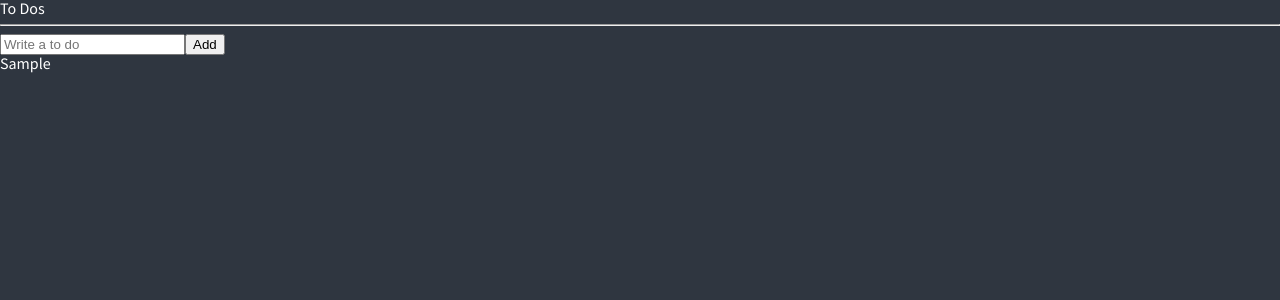
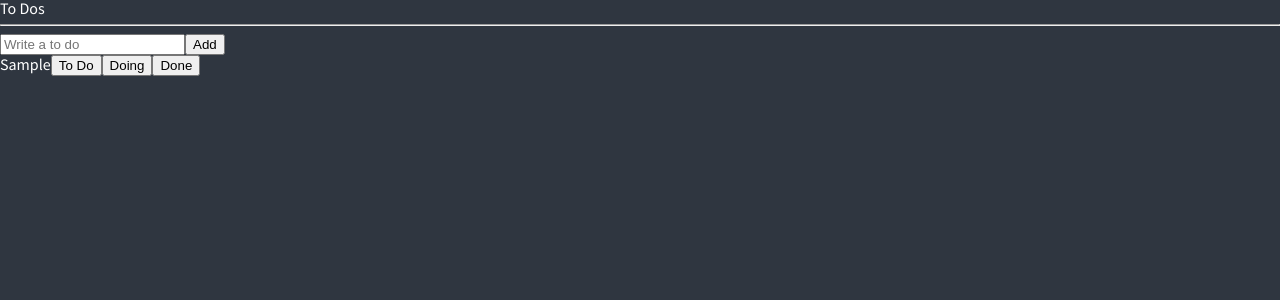
Before and after one commit to whd617/react-master-nomflix-clone, a React (Create React App) app: page / in a window 1280 px wide. Both pictures are taken after typing "Sample" into the empty fields and a click on the button "Add". Shown: the top 300 px of the page. Built offline with nearby package versions, Linux system fonts and the light colour scheme.

Commit message:
fix/ToDo Code Refactoring

```diff
--- /dev/null
+++ b/src/components/CreateToDo.tsx
@@ -0,0 +1,30 @@
+import { useForm } from 'react-hook-form';
+import { useSetRecoilState } from 'recoil';
+import { toDoState } from './atoms';
+
+interface IForm {
+  toDo: string;
+}
+
+function CreateToDo() {
+  const setToDos = useSetRecoilState(toDoState);
+  const { register, handleSubmit, setValue } = useForm<IForm>();
+  const onSubmit = ({ toDo }: IForm) => {
+    setToDos((oldToDos) => [
+      { text: toDo, id: Date.now(), categroy: 'TO_DO' },
+      ...oldToDos,
+    ]);
+    setValue('toDo', '');
+  };
+  return (
+    <form onSubmit={handleSubmit(onSubmit)}>
+      <input
+        {...register('toDo', { required: 'Please write a To Do' })}
+        placeholder='Write a to do'
+      />
+      <button>Add</button>
+    </form>
+  );
+}
+
+export default CreateToDo;
--- /dev/null
+++ b/src/components/ToDo.tsx
@@ -0,0 +1,14 @@
+import { IToDo } from './atoms';
+
+function ToDo({ text }: IToDo) {
+  return (
+    <li>
+      <span>{text}</span>
+      <button>To Do</button>
+      <button>Doing</button>
+      <button>Done</button>
+    </li>
+  );
+}
+
+export default ToDo;
--- a/src/components/ToDoList.tsx
+++ b/src/components/ToDoList.tsx
@@ -1,47 +1,21 @@
 import React from 'react';
-import { useForm } from 'react-hook-form';
-import { atom, useRecoilState } from 'recoil';
-
-interface IToDo {
-  text: string;
-  id: number;
-  categroy: 'TO_DO' | 'DOING' | 'DONE';
-}
-
-interface IForm {
-  toDo: string;
-}
-
-const toDoState = atom<IToDo[]>({
-  key: 'toDo',
-  default: [],
-});
+import { useRecoilState, useRecoilValue } from 'recoil';
+import CreateToDo from './CreateToDo';
+import { toDoState } from './atoms';
+import ToDo from './ToDo';
 
 function ToDoList() {
-  const [toDos, setToDos] = useRecoilState(toDoState);
-  const { register, handleSubmit, setValue } = useForm<IForm>();
-  const onSubmit = ({ toDo }: IForm) => {
-    setToDos((oldToDos) => [
-      { text: toDo, id: Date.now(), categroy: 'TO_DO' },
-      ...oldToDos,
-    ]);
-    setValue('toDo', '');
-  };
+  const toDos = useRecoilValue(toDoState);
+
   console.log(toDos);
   return (
     <div>
       <h1>To Dos</h1>
       <hr />
-      <form onSubmit={handleSubmit(onSubmit)}>
-        <input
-          {...register('toDo', { required: 'Please write a To Do' })}
-          placeholder='Write a to do'
-        />
-        <button>Add</button>
-      </form>
+      <CreateToDo />
       <ul>
         {toDos.map((toDo) => (
-          <li key={toDo.id}>{toDo.text}</li>
+          <ToDo key={toDo.id} {...toDo} />
         ))}
       </ul>
     </div>
--- /dev/null
+++ b/src/components/atoms.tsx
@@ -0,0 +1,12 @@
+import { atom } from 'recoil';
+
+export interface IToDo {
+  text: string;
+  id: number;
+  categroy: 'TO_DO' | 'DOING' | 'DONE';
+}
+
+export const toDoState = atom<IToDo[]>({
+  key: 'toDo',
+  default: [],
+});
```
